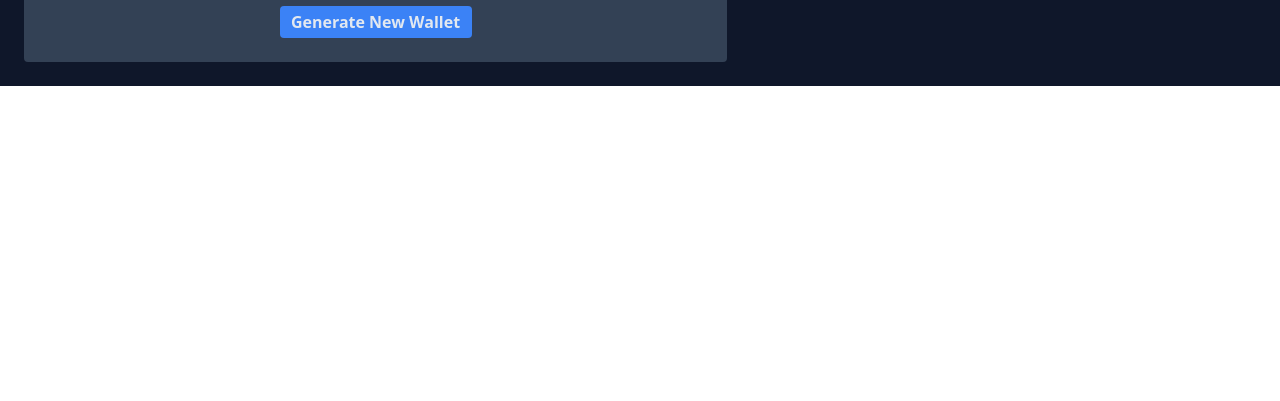
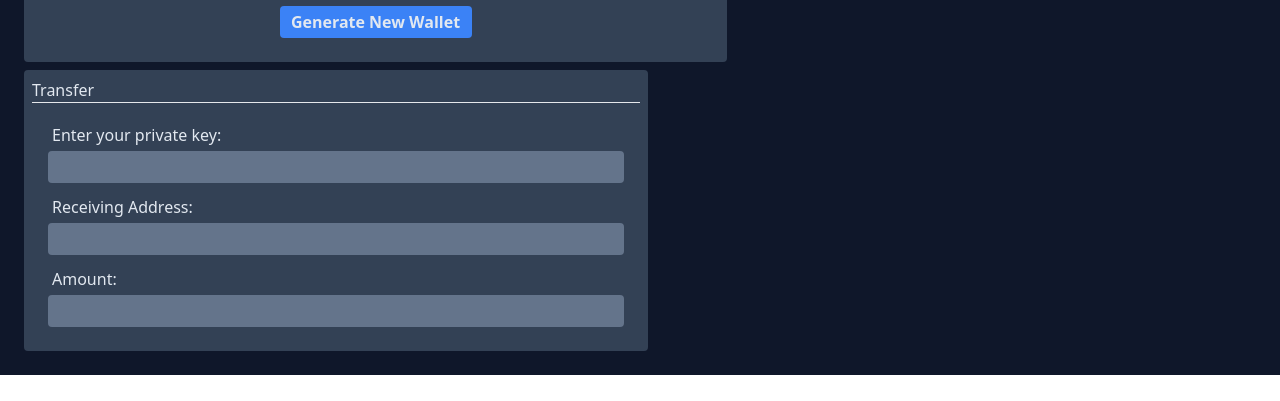
Before and after one commit to firebat75/ecdsa-node-svelte, a SvelteKit app in the folder frontend/: page / in a window 1280 px wide. Shown: the part 320-721 px from the top of the page. Built offline with nearby package versions, Linux system fonts and the light colour scheme; no server answers; what @melt-ui/svelte would draw is missing.

Commit message:
added transfer component skeleton

```diff
--- /dev/null
+++ b/frontend/src/components/Transfer.svelte
@@ -0,0 +1,35 @@
+<script>
+    import { toHex } from "ethereum-cryptography/utils";
+    import { secp256k1 } from "ethereum-cryptography/secp256k1";
+</script>
+
+<div class="grid bg-slate-700 w-min p-2 m-2 rounded">
+    <h1>Transfer</h1>
+    <hr />
+    <div class="p-2">
+        <div class="grid m-2">
+            <label for="sk" class="m-1">Enter your private key:</label>
+            <input
+                type="text"
+                name="sk"
+                class="bg-slate-500 rounded p-1 w-[36rem]"
+            />
+        </div>
+        <div class="grid m-2">
+            <label for="address" class="m-1">Receiving Address:</label>
+            <input
+                type="text"
+                name="address"
+                class="bg-slate-500 rounded p-1 w-[36rem]"
+            />
+        </div>
+        <div class="grid m-2">
+            <label for="amount" class="m-1">Amount:</label>
+            <input
+                type="text"
+                name="amount"
+                class="bg-slate-500 rounded p-1 w-[36rem]"
+            />
+        </div>
+    </div>
+</div>
--- a/frontend/src/routes/+page.svelte
+++ b/frontend/src/routes/+page.svelte
@@ -2,6 +2,7 @@
     import AddressBook from "../components/AddressBook.svelte";
     import BitsTest from "../components/BitsTest.svelte";
     import CreateWallet from "../components/CreateWallet.svelte";
+    import Transfer from "../components/Transfer.svelte";
     import { Button } from "bits-ui";
 </script>
 
@@ -11,4 +12,6 @@
     <AddressBook />
 
     <CreateWallet />
+
+    <Transfer />
 </div>
```
